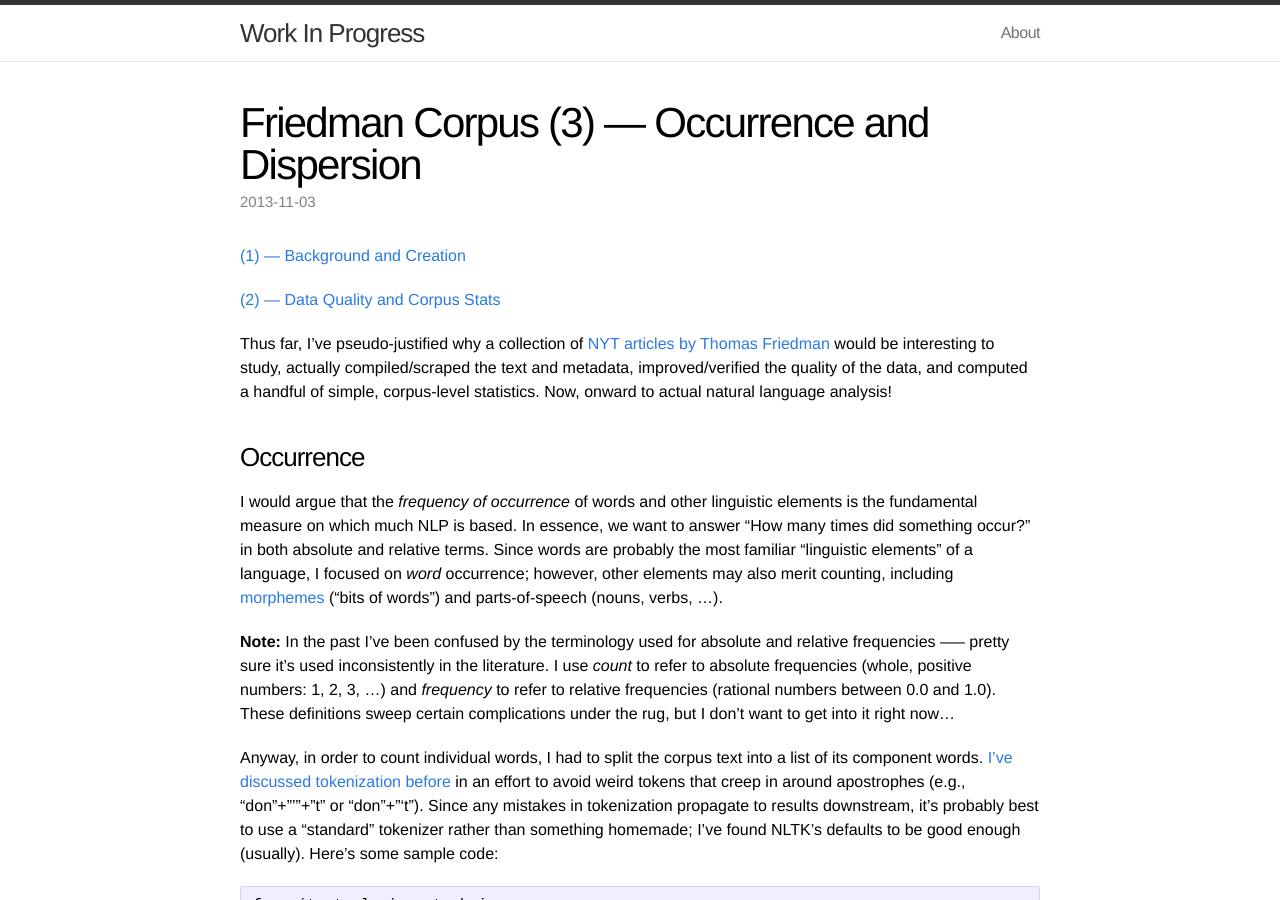
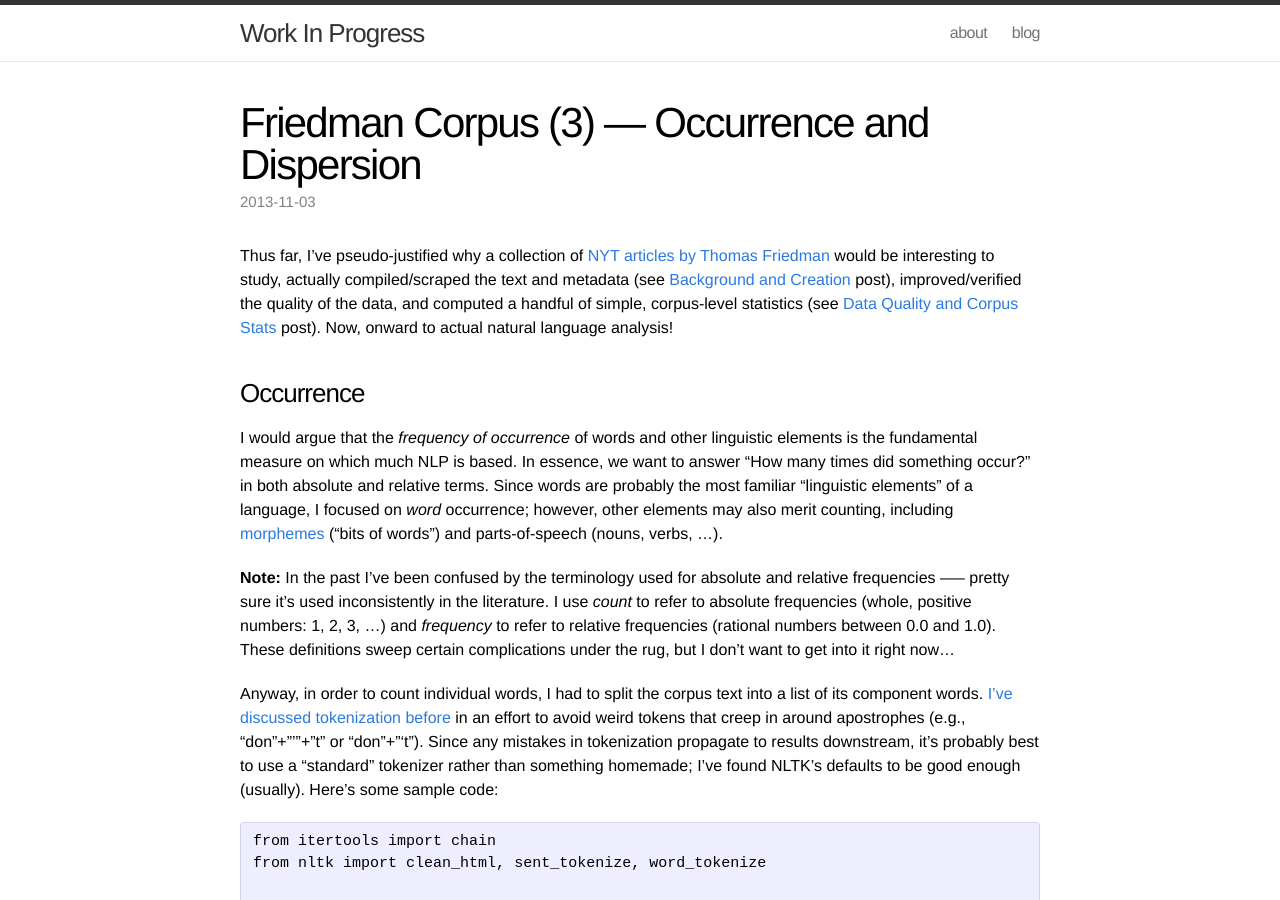
Before and after one commit to bdewilde/bdewilde.github.io, a Jekyll site: the page built from _posts/2013-11-03-friedman-corpus-1-occurrence-and-dispersion.md, in a window 1280 px wide and 900 px high. Built offline with Jekyll 4.4.1, drawn with Linux system fonts in a browser that asks for light colours.

Commit message:
added dedicated blog page with post excerpts

```diff
--- a/_posts/2013-11-03-friedman-corpus-1-occurrence-and-dispersion.md
+++ b/_posts/2013-11-03-friedman-corpus-1-occurrence-and-dispersion.md
@@ -6,11 +6,7 @@ categories: [blog, blogger]
 tags: [co-occurrence, corpus linguistics, dispersion, natural language processing, occurrence, Thomas Friedman, tokenization]
 ---
 
-[(1) — Background and Creation]({% post_url 2013-10-15-friedman-corpus-1-background-and-creation %})
-
-[(2) — Data Quality and Corpus Stats]({% post_url 2013-10-20-friedman-corpus-2-data-quality-and-corpus-stats %})
-
-Thus far, I've pseudo-justified why a collection of [NYT articles by Thomas Friedman](http://topics.nytimes.com/top/opinion/editorialsandoped/oped/columnists/thomaslfriedman/index.html) would be interesting to study, actually compiled/scraped the text and metadata, improved/verified the quality of the data, and computed a handful of simple, corpus-level statistics. Now, onward to actual natural language analysis!
+Thus far, I've pseudo-justified why a collection of [NYT articles by Thomas Friedman](http://topics.nytimes.com/top/opinion/editorialsandoped/oped/columnists/thomaslfriedman/index.html) would be interesting to study, actually compiled/scraped the text and metadata (see [Background and Creation]({% post_url 2013-10-15-friedman-corpus-1-background-and-creation %}) post), improved/verified the quality of the data, and computed a handful of simple, corpus-level statistics (see [Data Quality and Corpus Stats]({% post_url 2013-10-20-friedman-corpus-2-data-quality-and-corpus-stats %}) post). Now, onward to actual natural language analysis!
 
 ### Occurrence
 
```
Also changed, not shown: _posts/2012-10-29-classification-of-hand-written-digits-4.md (+1 -3 lines), _posts/2013-10-20-friedman-corpus-2-data-quality-and-corpus-stats.md (+1 -3 lines), about.md (+1 -1 lines), blog.md (added, +15 -0 lines).
